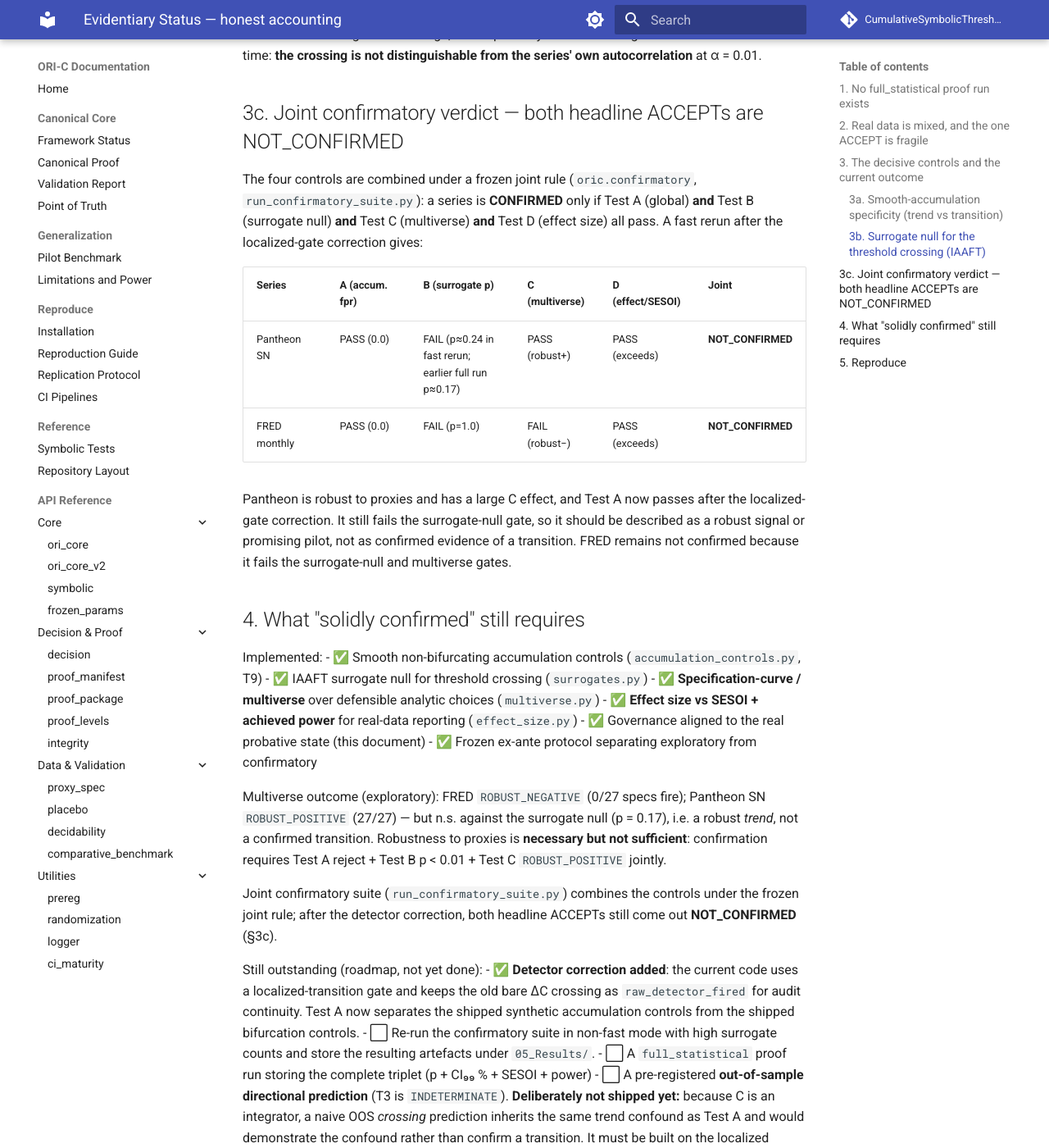
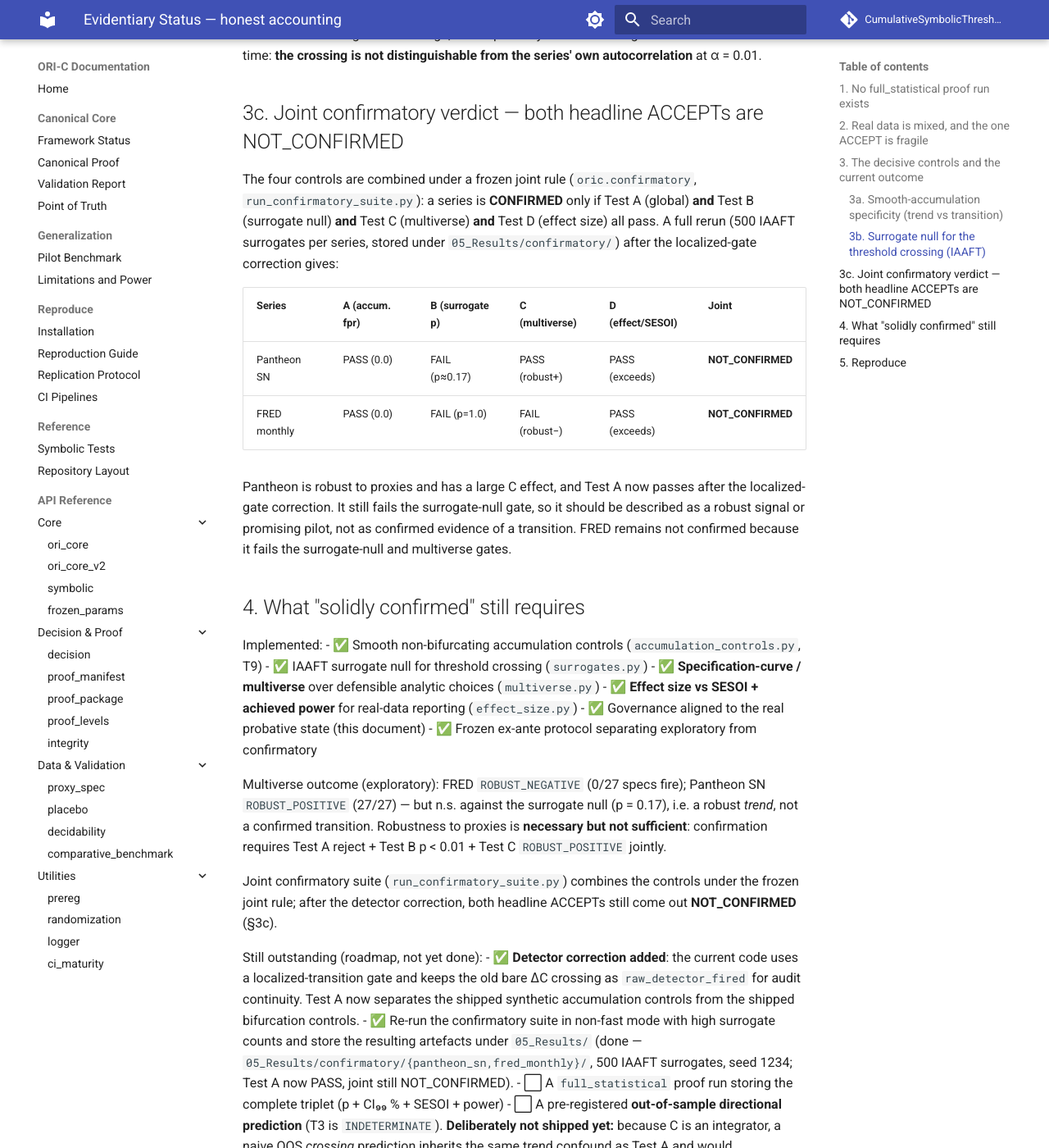
Before and after one commit to dalozedidier-dot/CumulativeSymbolicThreshold, an MkDocs documentation site: the page built from docs/EVIDENTIARY_STATUS.md, in a window 1280 px wide and 1400 px high, scrolled down 2845 px. Shown: the whole window at 82% size. Built offline with MkDocs 1.6.1 and Material for MkDocs 9.7.7, drawn with Linux system fonts in a browser that asks for light colours; comment, search, counter and statistics services are not loaded.

Commit message:
Fix audit inconsistencies: numpy pin, stale confirmatory artifacts, manuscript
Resolve three concrete inconsistencies flagged in the repository audit.

numpy pin (point 1): harmonize the floor to >=1.26 in pyproject.toml (was
>=2.2.6), matching requirements.txt and requirements/*. The only numpy 2.x API
in use (np.trapezoid) is already guarded with a fallback, so 1.26 is supported.

Stale confirmatory artifacts (point 2): regenerate
05_Results/confirmatory/{pantheon_sn,fred_monthly} with 500 IAAFT surrogates.
After the localized-gate correction the live detector gives accumulation_fpr=0.0,
so Test A now correctly reads PASS; the committed JSON previously stated
pass=false / fpr=1.0, contradicting both the live code and EVIDENTIARY_STATUS.
Joint verdict is unchanged (NOT_CONFIRMED; limiting factor: surrogate null).
failing_tests / limiting_factor updated accordingly.

Manuscript reconciliation (point 3): align 06_Manuscript/manuscript.md with
docs/EVIDENTIARY_STATUS.md (the declared source of truth). Remove the false
"verdicts produits en mode full_statistical" results header (no full_statistical
run exists), reclassify FRED from "controle positif T9" to NOT_CONFIRMED /
multivers ROBUST_NEGATIVE, and update section 3.2.1 to the corrected two-gate
result (raw_accumulation_fpr=1.0 vs localized accumulation_fpr=0.0, separates=True).

Also mark the EVIDENTIARY_STATUS section 4 "re-run the confirmatory suite and
store" roadmap item as done and update section 3c to the stored full-run p-values.

Co-Authored-By: Claude Opus 4.8 <noreply@anthropic.com>
Claude-Session: https://claude.ai/code/session_012YnXXaLatQDmzczLPDNet3

```diff
--- a/docs/EVIDENTIARY_STATUS.md
+++ b/docs/EVIDENTIARY_STATUS.md
@@ -99,11 +99,12 @@ autocorrelation** at α = 0.01.
 The four controls are combined under a frozen joint rule
 (`oric.confirmatory`, `run_confirmatory_suite.py`): a series is **CONFIRMED** only
 if Test A (global) **and** Test B (surrogate null) **and** Test C (multiverse)
-**and** Test D (effect size) all pass. A fast rerun after the localized-gate correction gives:
+**and** Test D (effect size) all pass. A full rerun (500 IAAFT surrogates per series, stored
+under `05_Results/confirmatory/`) after the localized-gate correction gives:
 
 | Series | A (accum. fpr) | B (surrogate p) | C (multiverse) | D (effect/SESOI) | **Joint** |
 |--------|----------------|-----------------|----------------|------------------|-----------|
-| Pantheon SN | PASS (0.0) | FAIL (p≈0.24 in fast rerun; earlier full run p≈0.17) | PASS (robust+) | PASS (exceeds) | **NOT_CONFIRMED** |
+| Pantheon SN | PASS (0.0) | FAIL (p≈0.17) | PASS (robust+) | PASS (exceeds) | **NOT_CONFIRMED** |
 | FRED monthly | PASS (0.0) | FAIL (p=1.0) | FAIL (robust−) | PASS (exceeds) | **NOT_CONFIRMED** |
 
 Pantheon is robust to proxies and has a large C effect, and Test A now passes after the localized-gate correction. It still fails the surrogate-null gate, so it should be described as a robust signal or promising pilot, not as confirmed evidence of a transition. FRED remains not confirmed because it fails the surrogate-null and multiverse gates.
@@ -129,7 +130,7 @@ the frozen joint rule; after the detector correction, both headline ACCEPTs stil
 
 Still outstanding (roadmap, not yet done):
 - ✅ **Detector correction added**: the current code uses a localized-transition gate and keeps the old bare ΔC crossing as `raw_detector_fired` for audit continuity. Test A now separates the shipped synthetic accumulation controls from the shipped bifurcation controls.
-- ⬜ Re-run the confirmatory suite in non-fast mode with high surrogate counts and store the resulting artefacts under `05_Results/`.
+- ✅ Re-run the confirmatory suite in non-fast mode with high surrogate counts and store the resulting artefacts under `05_Results/` (done — `05_Results/confirmatory/{pantheon_sn,fred_monthly}/`, 500 IAAFT surrogates, seed 1234; Test A now PASS, joint still NOT_CONFIRMED).
 - ⬜ A `full_statistical` proof run storing the complete triplet (p + CI₉₉ % + SESOI + power)
 - ⬜ A pre-registered **out-of-sample directional prediction** (T3 is `INDETERMINATE`).
   **Deliberately not shipped yet:** because C is an integrator, a naive OOS
--- a/pyproject.toml
+++ b/pyproject.toml
@@ -31,7 +31,7 @@ classifiers = [
 ]
 
 dependencies = [
-    "numpy>=2.2.6",
+    "numpy>=1.26",
     "pandas>=2.0",
     "scipy>=1.11",
     "matplotlib>=3.8",
```
Also changed, not shown: 06_Manuscript/manuscript.md (+39 -23 lines), 4 other files.
